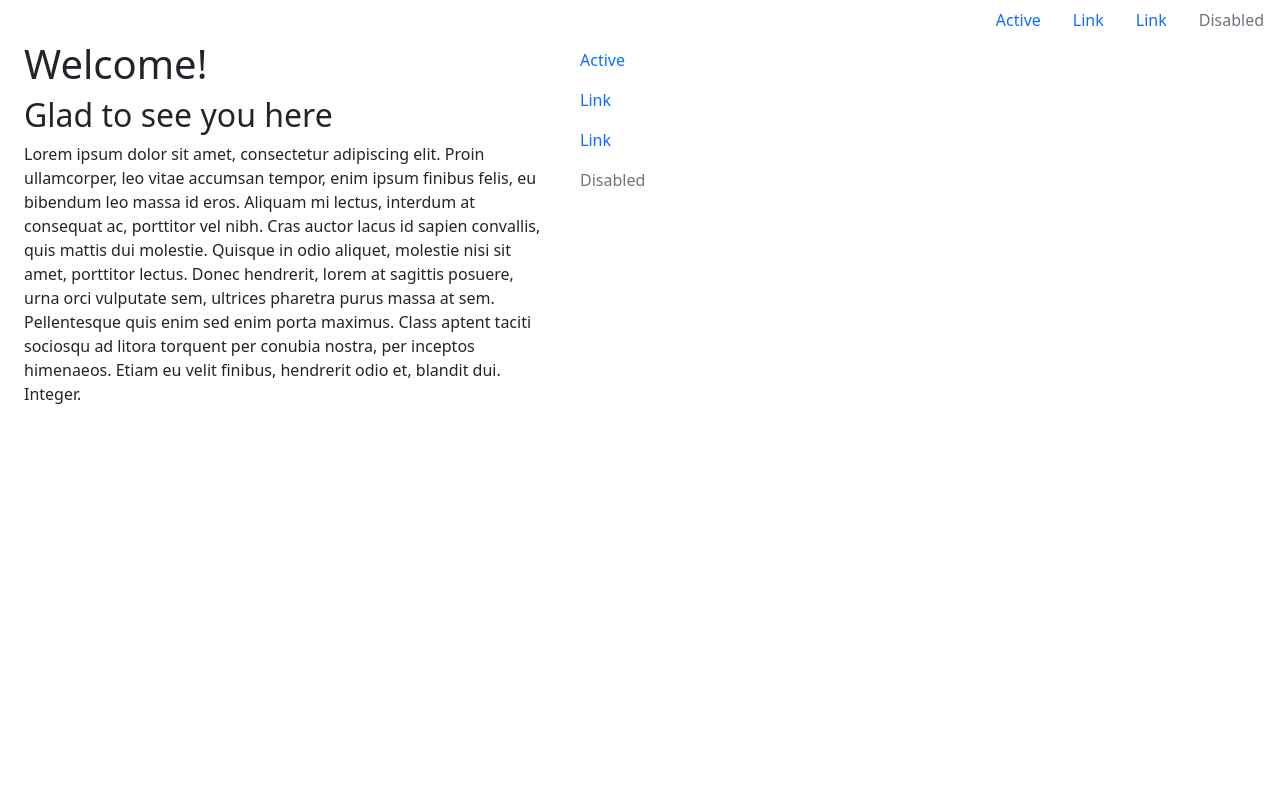
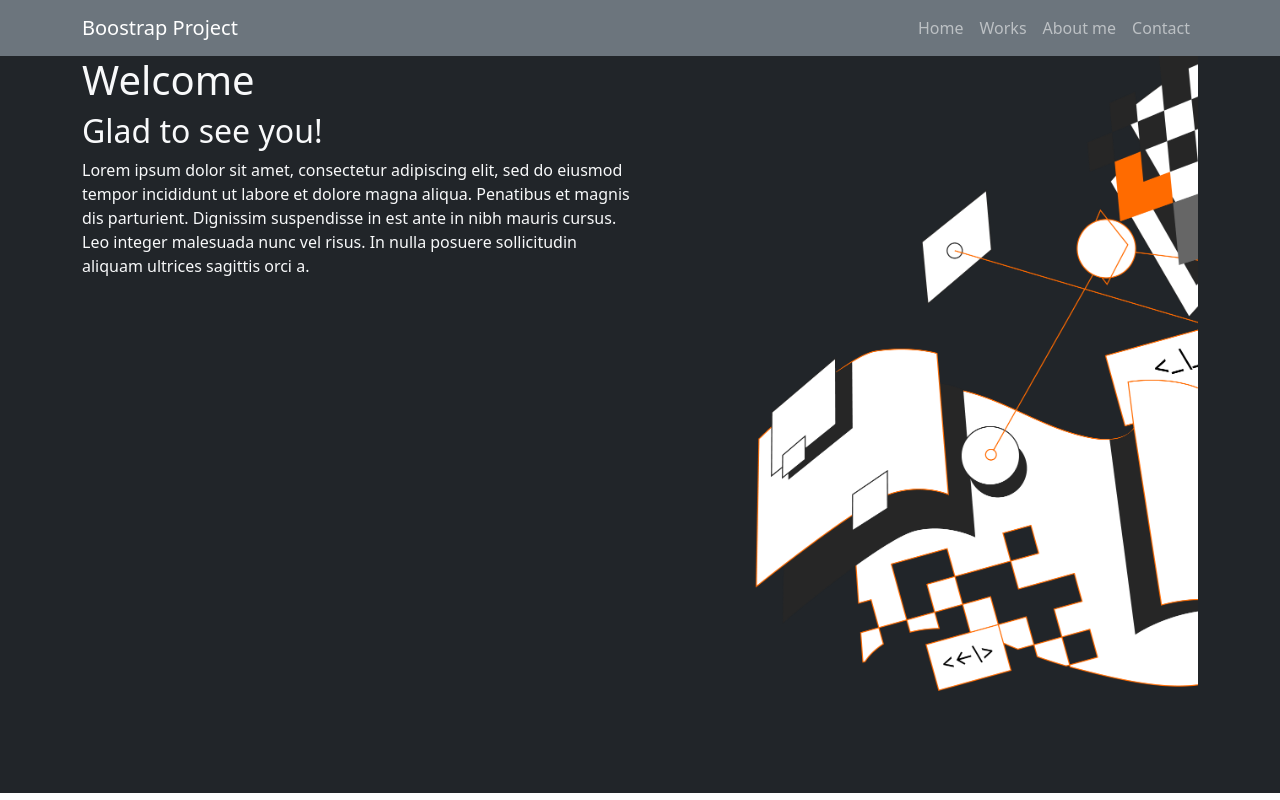
Before and after one commit to enmanuelbayen/Portfolio-with-Boostrap, a website: page index.html in a window 1280 px wide. Drawn offline with nearby package versions, Linux system fonts and the light colour scheme.

Commit message:
Add navbar and landing page setup

```diff
--- a/index.html
+++ b/index.html
@@ -10,46 +10,48 @@
   </head>
 
   <body>
-    <header>
-      <ul class="nav justify-content-end">
-        <li class="nav-item">
-          <a class="nav-link active" aria-current="page" href="#">Active</a>
-        </li>
-        <li class="nav-item">
-          <a class="nav-link" href="#">Link</a>
-        </li>
-        <li class="nav-item">
-          <a class="nav-link" href="#">Link</a>
-        </li>
-        <li class="nav-item">
-          <a class="nav-link disabled" href="#" tabindex="-1" aria-disabled="true">Disabled</a>
-        </li>
-      </ul>
-    </header>
+    <!-- Header/navbar -->
+    <nav class="navbar navbar-expand-lg bg-secondary navbar-dark">
+      <div class="container">
+        <a class="navbar-brand" href="#">Boostrap Project</a>
 
+        <button class="navbar-toggler" type="button" data-bs-toggle="collapse" data-bs-target="#navegation-menu">
+          <span class="navbar-toggler-icon"></span>
+        </button>
 
-    <div class="container row">
-        <div class="col">
-            <h1 class="main-title"> Welcome!</h1>
-            <h2 class="subtitle">Glad to see you here</h2>
-            <p class="bio"> Lorem ipsum dolor sit amet, consectetur adipiscing elit. Proin ullamcorper, leo vitae accumsan tempor, enim ipsum finibus felis, eu bibendum leo massa id eros. Aliquam mi lectus, interdum at consequat ac, porttitor vel nibh. Cras auctor lacus id sapien convallis, quis mattis dui molestie. Quisque in odio aliquet, molestie nisi sit amet, porttitor lectus. Donec hendrerit, lorem at sagittis posuere, urna orci vulputate sem, ultrices pharetra purus massa at sem. Pellentesque quis enim sed enim porta maximus. Class aptent taciti sociosqu ad litora torquent per conubia nostra, per inceptos himenaeos. Etiam eu velit finibus, hendrerit odio et, blandit dui. Integer.</p>
-        </div>
-
-        <ul class="nav flex-column col">
+        <div class="navbar-collapse" id="navegation-menu">
+          <ul class="navbar-nav  ms-auto">
             <li class="nav-item">
-              <a class="nav-link active" aria-current="page" href="#">Active</a>
+              <a class="nav-link" aria-current="page" href="#Home">Home</a>
             </li>
             <li class="nav-item">
-              <a class="nav-link" href="#">Link</a>
+              <a class="nav-link" aria-current="page" href="#Project">Works</a>
             </li>
             <li class="nav-item">
-              <a class="nav-link" href="#">Link</a>
+              <a class="nav-link" aria-current="page" href="#About">About me</a>
             </li>
             <li class="nav-item">
-              <a class="nav-link disabled" href="#" tabindex="-1" aria-disabled="true">Disabled</a>
+              <a class="nav-link" aria-current="page" href="#Contact">Contact</a>
             </li>
           </ul>
-    </div>
+        </div>
+      </div>
+    </nav>
+
+    <!-- Main page -->
+    <section class="bg-dark text-light text-left">
+      <div class="container">
+        <div class="d-flex">
+           <div class="pl-5">
+             <h1>Welcome</h1>
+             <h2>Glad to see you!</h2>
+             <p>Lorem ipsum dolor sit amet, consectetur adipiscing elit, sed do eiusmod tempor incididunt ut labore et dolore magna aliqua. Penatibus et magnis dis parturient. Dignissim suspendisse in est ante in nibh mauris cursus. Leo integer malesuada nunc vel risus. In nulla posuere sollicitudin aliquam ultrices sagittis orci a.</p>
+           </div>
+
+          <img class="img-fluid w-50" src="./mainPage-desktop-img.png" alt="Background art">
+        </div>
+      </div>
+    </section>
 
 
 
```
Also changed, not shown: mainPage-desktop-img.png (added).
